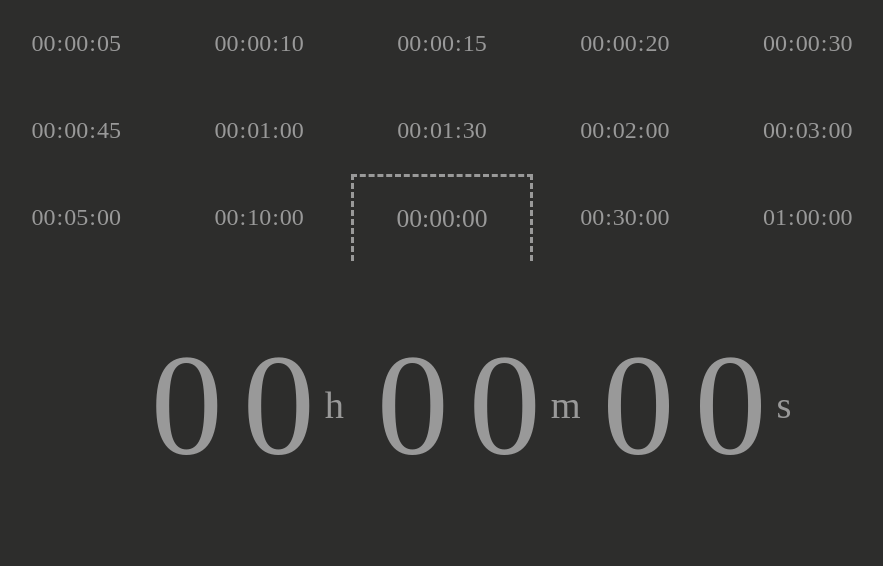
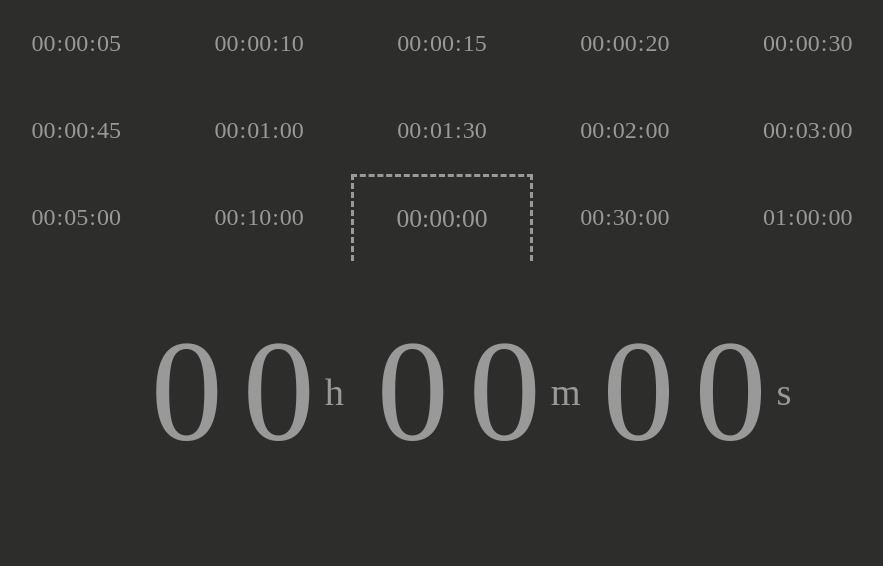
Before and after one commit to lolpany/timer-simple, a plain HTML site: page index.html in a window 1280 px wide. Shown: the top 566 px of the page, without its empty margins (198-1081 px from the left). Drawn offline with Linux system fonts and the light colour scheme.

Commit message:
fix onload relayout

```diff
--- a/style.css
+++ b/style.css
@@ -248,6 +248,10 @@
 }
 
 @media (min-aspect-ratio: 6/5) and (min-width: 900px) {
+
+    body {
+        grid-template-rows: 1fr 1fr 1fr;
+    }
 
     .times {
         grid-column: 1/4;
```
